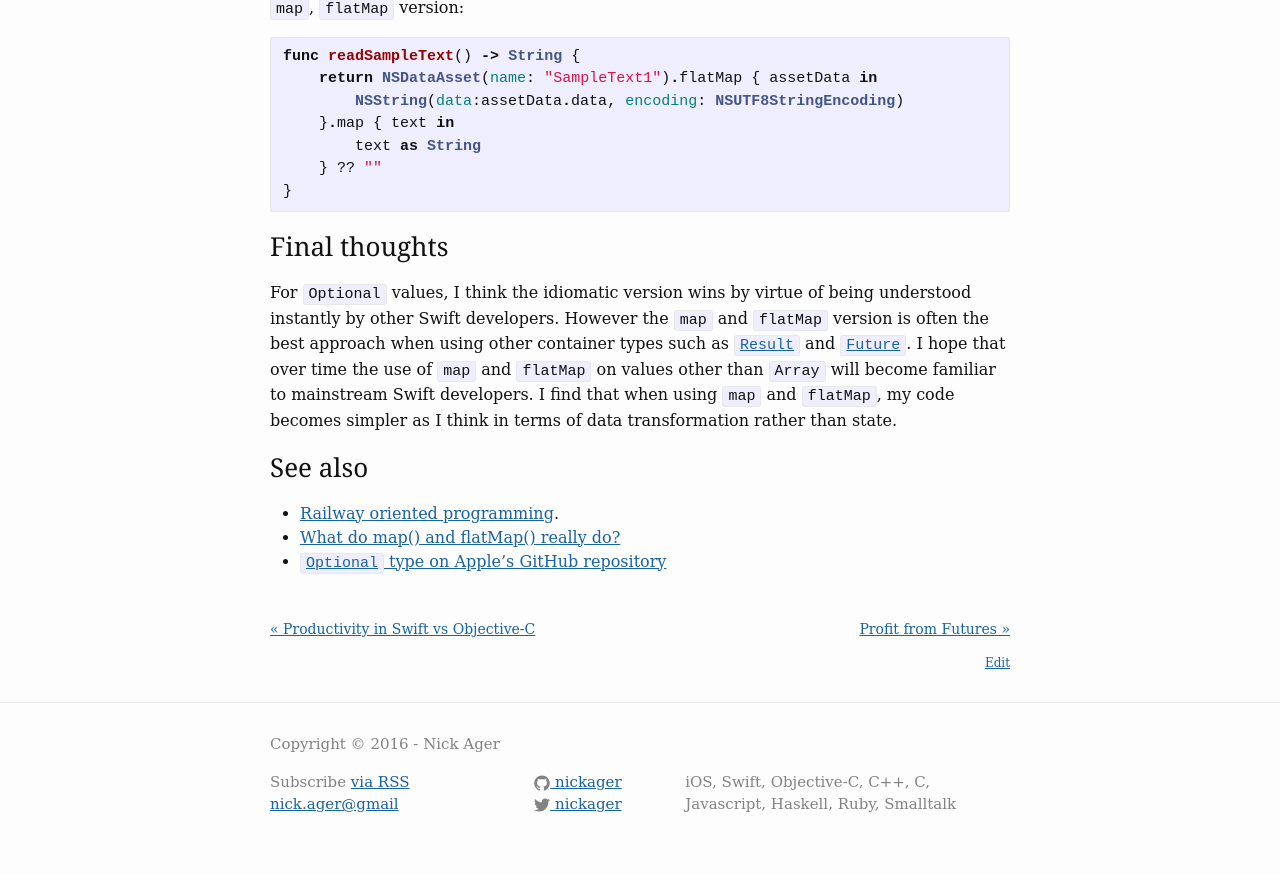
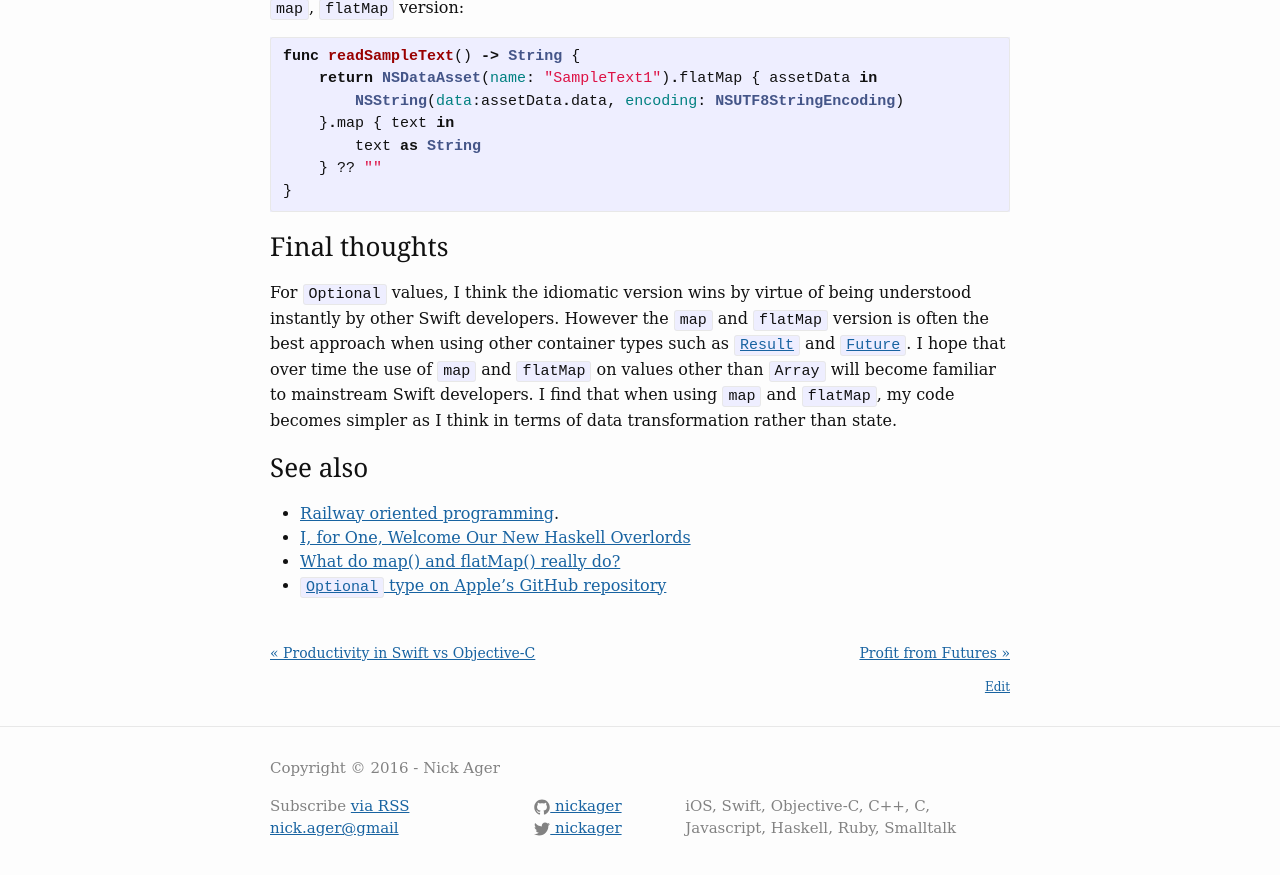
Before and after one commit to NickAger/nickager.github.io, a Jekyll site: the page built from _posts/2016-02-02-flatmap-and-obfuscation.md, in a window 1280 px wide and 900 px high, scrolled down 2154 px. Shown: the top 875 px of the window. Built offline with Jekyll 4.4.1, drawn with Linux system fonts in a browser that asks for light colours; some web fonts are replaced.

Commit message:
added an additional link

```diff
--- a/_posts/2016-02-02-flatmap-and-obfuscation.md
+++ b/_posts/2016-02-02-flatmap-and-obfuscation.md
@@ -114,5 +114,6 @@ For `Optional` values, I think the idiomatic version wins by virtue of being und
 ### See also
 
 * [Railway oriented programming](http://fsharpforfunandprofit.com/rop/).
+* [I, for One, Welcome Our New Haskell Overlords](http://robnapier.net/haskell-overlords)
 * [What do map() and flatMap() really do?](http://sketchytech.blogspot.co.uk/2015/06/swift-what-do-map-and-flatmap-really-do.html)
 * [`Optional` type on Apple's GitHub repository](https://github.com/apple/swift/blob/master/stdlib/public/core/Optional.swift)
```
